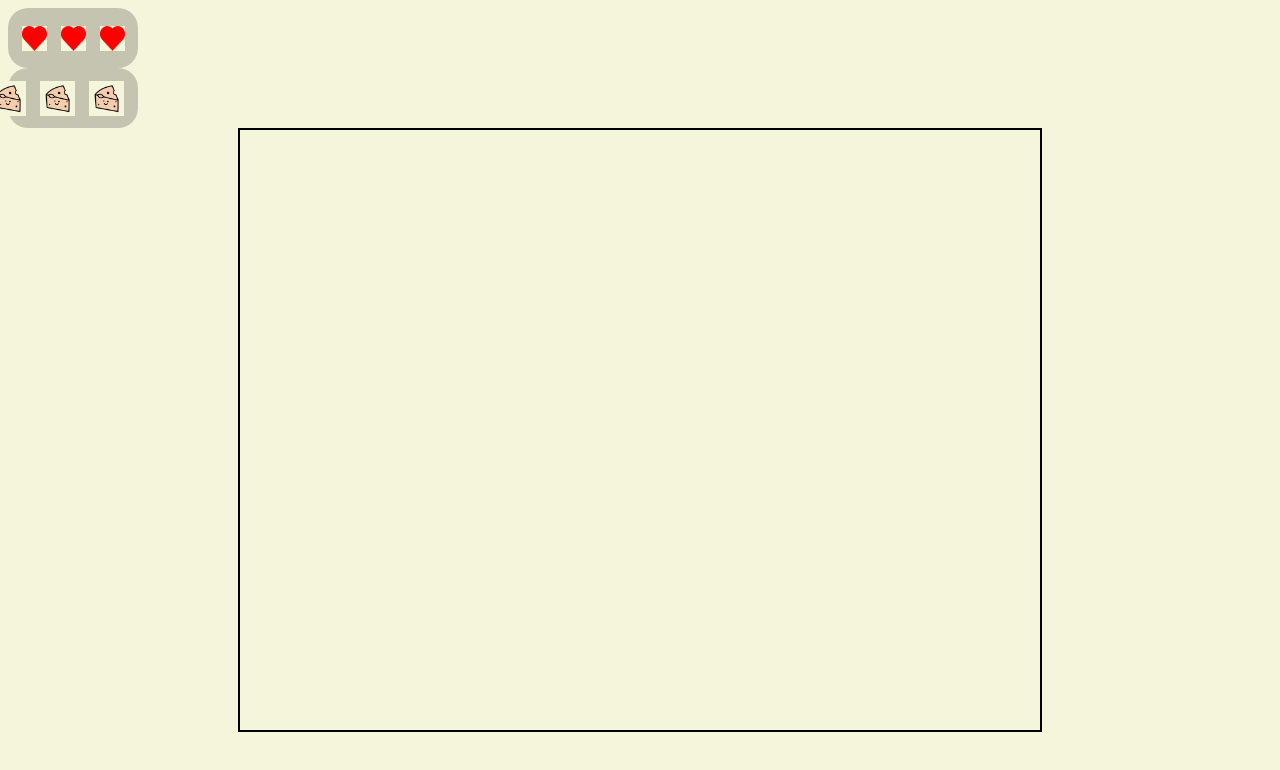
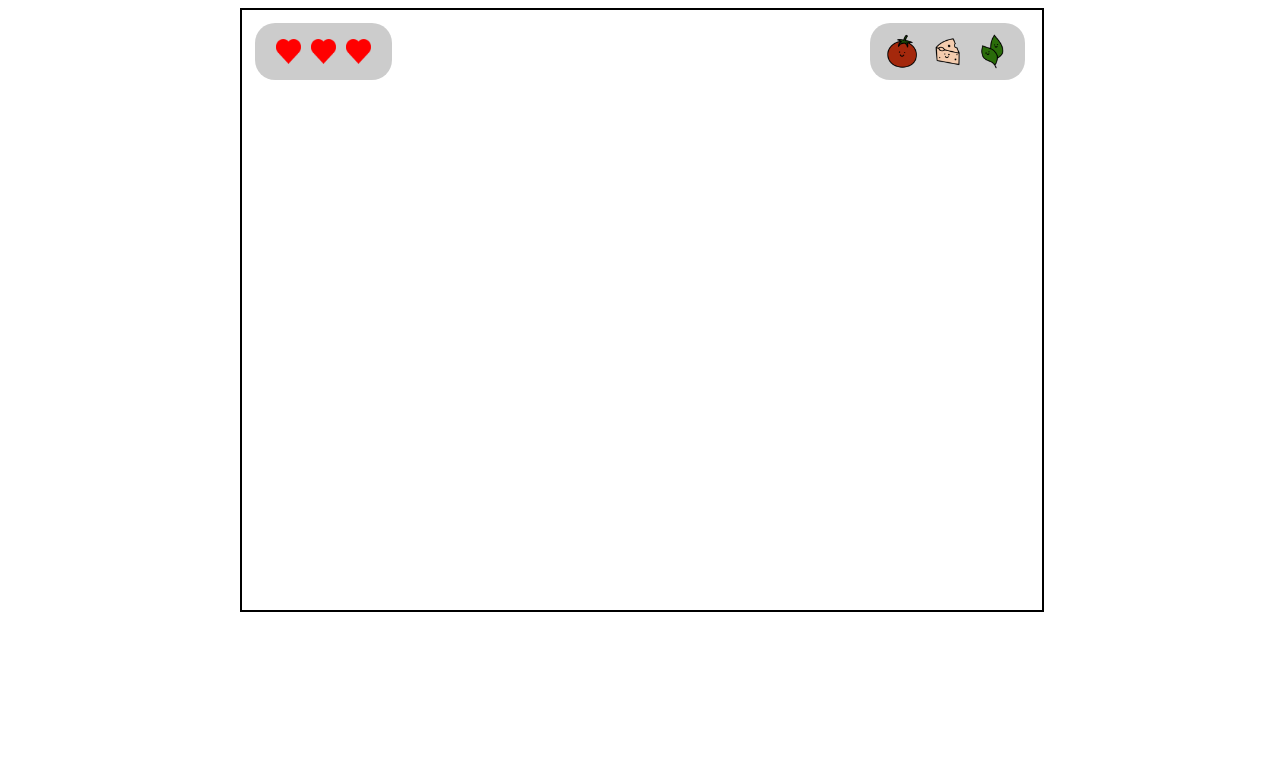
Before and after one commit to clorodino/pizza_party, a plain HTML site: page index.html in a window 1280 px wide. Both pictures are taken after a click on the button "Start". Drawn offline with Linux system fonts and the light colour scheme.

Commit message:
show recipes in html

```diff
--- a/index.html
+++ b/index.html
@@ -8,6 +8,8 @@
     <title>Pizza Party</title>
 </head>
 <body>
+    <div id="all-content">
+        <!-- <div id="bar">
             <div id="lives-screen">
                 <img src="/images/heart.png">
                 <img src="/images/heart.png">
@@ -18,10 +20,11 @@
                 <img src="/images/mozzarella.png">
                 <img src="/images/mozzarella.png">
             </div>
+        </div> -->
 
-    <main class="content">
+        <main class="content"></main>
+    </div>
 
-    </main>
     <script src="/js/data.js" defer></script>
     <script src="/js/ingredients.js" defer></script>
     <script src="/js/player.js" defer></script>
--- a/js/data.js
+++ b/js/data.js
@@ -4,18 +4,19 @@ const recipeData = [
     ["tomato", "mozzarella", "ham", "mushrooms", "olives"]
 ]
 
-const level1 = [
-  {name: "chocolate", active: false},
+const level = [
+  [
+    {name: "tomato", active: false},
     {name: "mozzarella", active: false},
     {name: "basil", active: false}
-]
-const level2 = [
+  ],
+  [
     {name: "tomato", active: false},
     {name: "mozzarella", active: false},
     {name: "anchovies", active: false},
     {name: "capers", active: false}
-]
-const level3 = [
+  ],
+  [
     {name: "tomato", active: false},
     {name: "mozzarella", active: false},
     {name: "ham", active: false},
@@ -23,10 +24,31 @@ const level3 = [
     {name: "olives", active: false}
   ]
 
+]
+
+// const level1 = [
+//   {name: "chocolate", active: false},
+//   {name: "mozzarella", active: false},
+//   {name: "basil", active: false}
+// ]
+// const level2 = [
+//   {name: "tomato", active: false},
+//   {name: "mozzarella", active: false},
+//   {name: "anchovies", active: false},
+//   {name: "capers", active: false}
+// ]
+// const level3 = [
+//   {name: "tomato", active: false},
+//   {name: "mozzarella", active: false},
+//   {name: "ham", active: false},
+//   {name: "mushrooms", active: false},
+//   {name: "olives", active: false}
+// ]
+
 const ingredientsList = [
     {
       name: "tomato",
-      image: 'images/tomato.png'
+      image: '/images/tomato.png'
     },
     {
       name: "mozzarella",
--- a/js/game.js
+++ b/js/game.js
@@ -8,16 +8,67 @@ class Game {
         this.ingredientsCatched = []
         this.lives = 3
         this.gameOver = false
+        this.ingredientSize = 90
+        this.margin = 40
+        this.currentLevel = 0
     }
 
     // Init the player, obstacules and rewards movement
     start(){
+
+        //draw hearts
+        const createLives = () => {
+            const livesDom = document.querySelector("#lives-screen")
+            const myImage = new Image();
+            myImage.src = '/images/heart.png';
+            myImage.classList.add("heart")
+            livesDom.appendChild(myImage)
+        }
+        //create lives
+        for (let i=0; i<this.lives; i++){
+            createLives()
+        }
+        ////////////////////////////////////////////////////////////////
         // show the recipe
-        this.recipe = level2
+        this.recipe = level[this.currentLevel]
+
         //console.log(this.recipe)
         this.recipe.forEach(element => {
             console.log(element.name);
+            ingredientsList.forEach((el) => {
+                if (el.name === element.name){
+                    //console.log(el.image)
+                    element.active = true
+                    console.log (element.name + " elemento activo? " + element.active)
+
+                    const recipeDom = document.querySelector("#recipe-screen")
+                    const ingImage = new Image();
+                    ingImage.src = el.image;
+                    console.log("esta es la imagen" + el.name);
+                    recipeDom.appendChild(ingImage)
+
+
+
+
+
+                }
+            })
+            // if (element.active === true){
+            //     //console.log(element.active)
+            //     //show it in html
+            //     const recipeDom = document.querySelector("#recipe-screen")
+            //     const ingImage = new Image();
+            //     ingImage.src = el.image;
+            //     console.log("esta es la imagen" + el.name);
+            //     //ingImage.classList.add("ing")
+            //     recipeDom.appendChild(ingImage)
+
+            // }
+
+
         })
+
+        ////////////////////////////////////////////////////////////////
 
         this.canvas = document.querySelector("#canvas")
         this.ctx = canvas.getContext('2d')
@@ -43,17 +94,21 @@ class Game {
 
             // create falling ingredients
             if (Math.random() > 0.99) {
-                const x = Math.floor(Math.random() * this.canvas.width)
-                const y = this.canvas.height - 20;
+                const x = Math.floor(Math.random() * (this.canvas.width - this.ingredientSize))
+                const y = this.canvas.height - this.ingredientSize;
+                console.log(this.safeZone(x))
+                if (this.safeZone(x)) {
+
                 const randomIndex = Math.floor(Math.random() * ingredientsList.length);
-                this.ingredients.push(new Ingredient(ingredientsList[randomIndex].name, ingredientsList[randomIndex].image, x, y, this.ctx, 3));
+                this.ingredients.push(new Ingredient(ingredientsList[randomIndex].name, ingredientsList[randomIndex].image, x, y, this.ctx, 3, this.ingredientSize));
+            }
             }
 
             this.ingredients.forEach((ingredient) => {
                 ingredient.move()
                 ingredient.draw()
 
-              });
+            });
 
             this.checkCollisions();
 
@@ -88,6 +143,10 @@ class Game {
                         this.lives -= 1
                         console.log(this.lives)
 
+                        const parent = document.querySelector("#lives-screen")
+                        const firstChild = document.getElementsByClassName("heart")
+                        parent.removeChild(firstChild[0])
+
                     }else{
                         this.gameOver = true;
                     }
@@ -98,4 +157,17 @@ class Game {
             }
         })
     }
+
+    safeZone(x){
+        this.ingredients.forEach((elem) => {
+            if (elem.y < (this.margin + this.ingredientSize)){
+                console.log("elem.y es menor");
+                if(elem.x > (x - this.margin) && elem.x < (x + this.ingredientSize + this.margin)){
+                    console.log("elem.x es menor");
+                    return false
+                }
+            }
+        })
+        return true
+    }
 }
--- a/js/index.js
+++ b/js/index.js
@@ -12,16 +12,25 @@ const buildSplashScreen = () => {
 }
 // Build the game screen and init the game
 const buildGame = () => {
-    const screen = document.querySelector(".content")
-    screen.innerHTML = `
-    <canvas id="canvas" height="600" width="800"></canvas> `
+    const bars = document.querySelector("#all-content")
+    bars.innerHTML = `
+        <div id="bar">
+            <div id="lives-screen">
+
+            </div>
+            <div id="recipe-screen">
+
+            </div>
+        </div>
+        <canvas id="canvas" height="600" width="800"></canvas>
+    `
     const game = new Game()
     game.start()
 
 }
 // Build de game over screen
 const buildGameOver = () => {
-    const screen = document.querySelector(".content")
+    const screen = document.querySelector("#all-content")
     screen.innerHTML = `
     <div class="screen">
         <button type="button" id="button-try-again">Try Again</button>
--- a/js/ingredients.js
+++ b/js/ingredients.js
@@ -1,12 +1,12 @@
 
 
 class Ingredient {
-  constructor(name, image, x, y, ctx, speed) {
+  constructor(name, image, x, y, ctx, speed, ingredientSize ) {
       this.name = name
       this.image = image
       this.x = x
-      this.y = -60
-      this.size = 60;
+      this.y = -ingredientSize
+      this.size = ingredientSize;
       this.ctx = ctx;
       this.speed = speed
   }
--- a/styles/styles.css
+++ b/styles/styles.css
@@ -1,5 +1,17 @@
-*{
+/*   *{
     background-color: beige;
+} */
+
+body{
+    display: flex;
+    justify-content: center;
+}
+
+#all-content{
+    /* border: solid 2px red; */
+    width: 800px;
+    height: 600px;
+    position: relative;
 }
 
 main{
@@ -30,20 +42,29 @@ button {
     align-items: center;
 }
 
+#bar{
+    width: 100%;
+    /* border: 2px solid yellow;   */
+    position:absolute;
+    display: flex;
+    justify-content:space-between;
+}
+
 #lives-screen{
     display: flex;
     justify-content: flex-start;
     align-items: center;
     background-color: rgba(0, 0, 0, 0.2);
-    width: 130px;
-    height: 60px;
+    padding: 6px 16px;
+    margin-top: 15px;
+    margin-left: 15px;
     border-radius: 20px;
 }
 
 #lives-screen img{
     width: 25px;
     height: 25px;
-    margin-left: 14px;
+    padding: 10px 5px;
 }
 
 #recipe-screen{
@@ -51,13 +72,14 @@ button {
     justify-content: flex-end;
     align-items: center;
     background-color: rgba(0, 0, 0, 0.2);
-    width: 130px;
-    height: 60px;
+    padding: 0 10px;
+    margin-top: 15px;
+    margin-right: 15px;
     border-radius: 20px;
 }
 
 #recipe-screen img{
     width: 35px;
     height: 35px;
-    margin-right: 14px;
+    padding: 10px 5px;
 }
```
Lines whose indentation alone changed are shown as unchanged.
